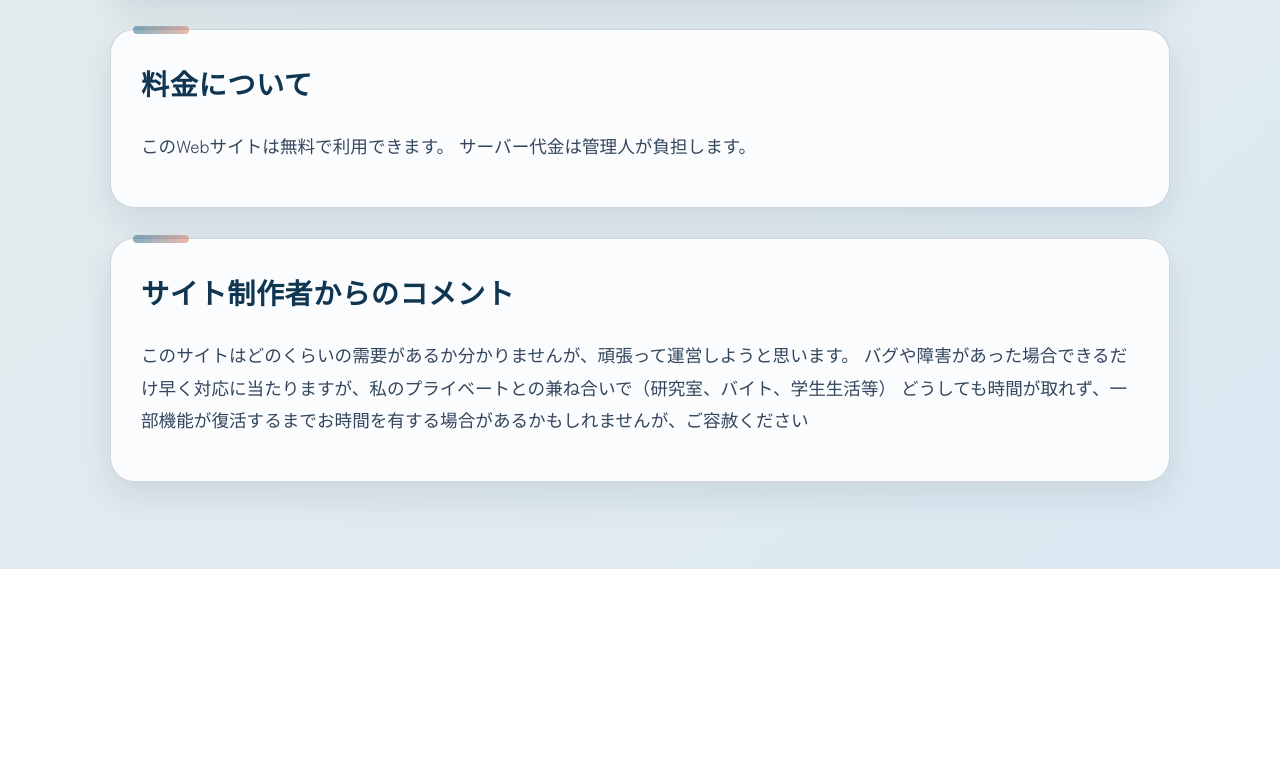
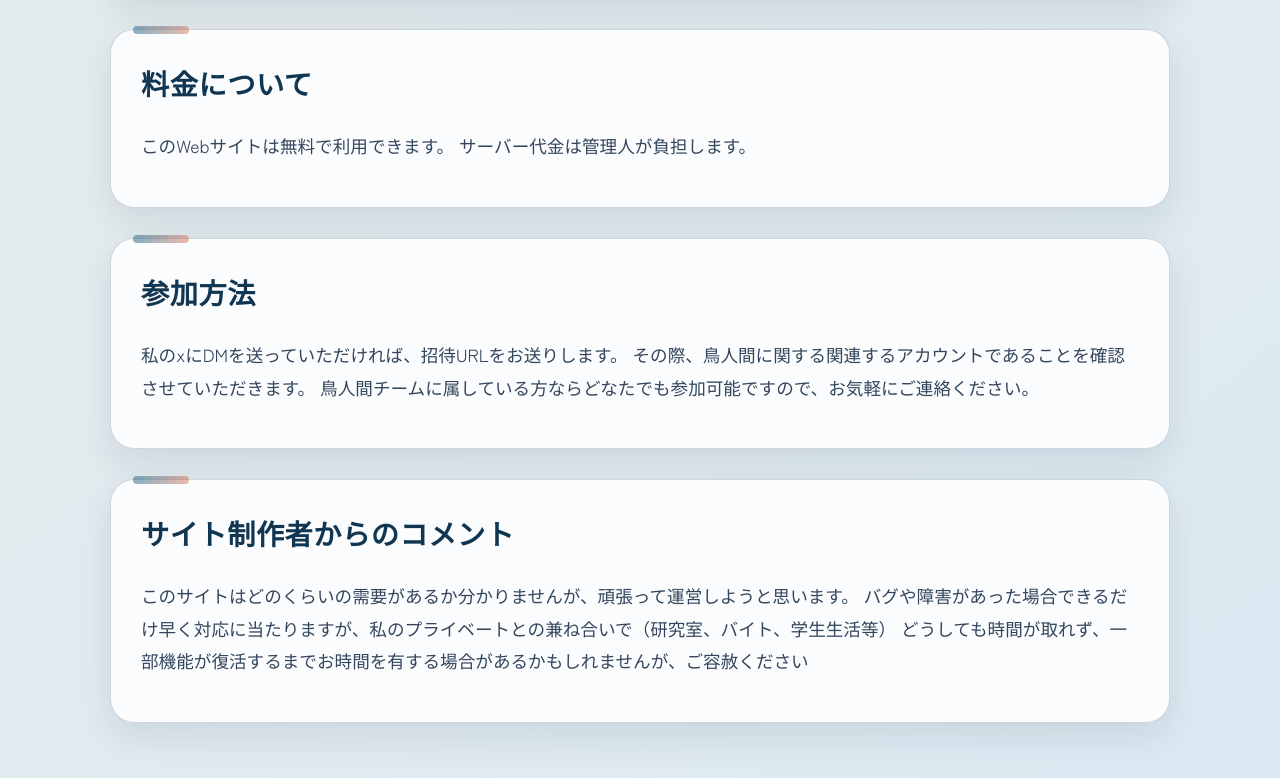
Before and after one commit to toshitoshidao/birdman_LP, a plain HTML site: page index.html in a window 1280 px wide. Shown: the part 3739-4517 px from the top of the page. Before the commit the page ends 4308 px from the top, so only its background shows below. Drawn offline with Linux system fonts and the light colour scheme; a web font is replaced by a local one.

Commit message:
参加方法追加

```diff
--- a/index.html
+++ b/index.html
@@ -123,6 +123,15 @@
             </section>
 
             <section class="card privacy-section reveal" id="privacy">
+                <h2>参加方法</h2>
+                <p>
+                    私のxにDMを送っていただければ、招待URLをお送りします。
+                    その際、鳥人間に関する関連するアカウントであることを確認させていただきます。
+                    鳥人間チームに属している方ならどなたでも参加可能ですので、お気軽にご連絡ください。
+                </p>
+            </section>
+
+            <section class="card privacy-section reveal" id="privacy">
                 <h2>サイト制作者からのコメント</h2>
                 <p>
                     このサイトはどのくらいの需要があるか分かりませんが、頑張って運営しようと思います。
```
